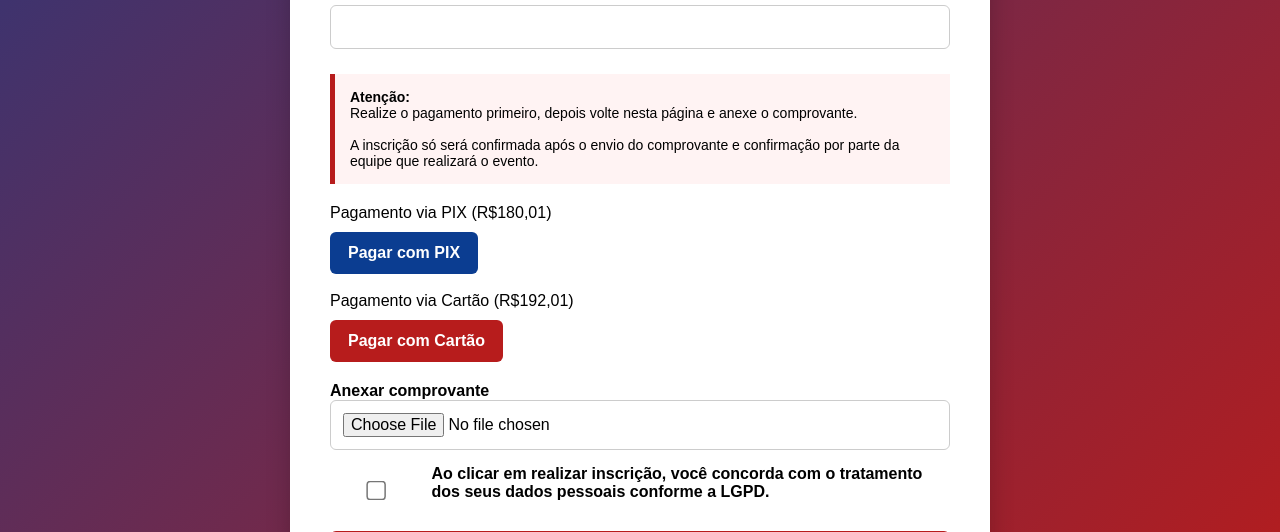
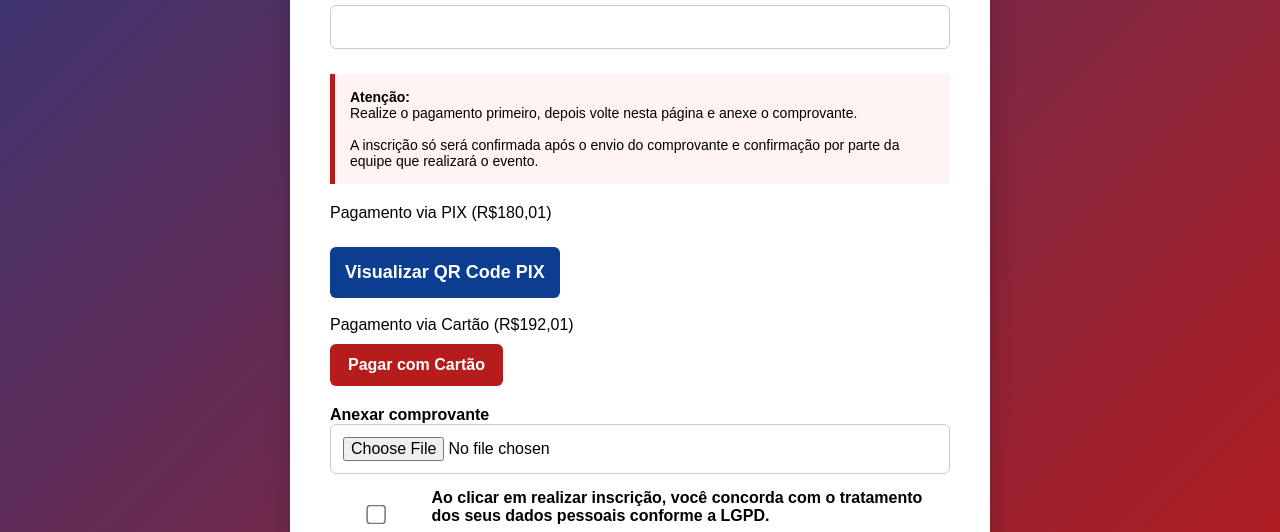
Before and after one commit to FilipeCabralCoutinho/heart_in_fire_event, a Flask app: page / in a window 1280 px wide. Shown: the part 825-1357 px from the top of the page. Run offline with Flask 3, Linux system fonts and the light colour scheme.

Commit message:
fix: Change in the PIX payment method and correction in the registration update form

```diff
--- a/static/js/form.js
+++ b/static/js/form.js
@@ -68,3 +68,22 @@ document.querySelector("form").addEventListener("submit", function(event){
     }
 
 })
+
+document.addEventListener('DOMContentLoaded', function() {
+    const btnShowPix = document.getElementById('btn-show-pix');
+    const btnHidePix = document.getElementById('btn-hide-pix');
+    const qrContainer = document.getElementById('qr-code-container');
+
+    if (btnShowPix) {
+        btnShowPix.addEventListener('click', function() {
+            qrContainer.style.display = 'block';
+            qrContainer.scrollIntoView({ behavior: 'smooth' });
+        });
+    }
+
+    if (btnHidePix) {
+        btnHidePix.addEventListener('click', function() {
+            qrContainer.style.display = 'none';
+        });
+    }
+});
--- a/templates/index.html
+++ b/templates/index.html
@@ -87,9 +87,16 @@
             <div class="payment">
 
                 <p>Pagamento via PIX (R$180,01)</p>
-                <a class="pix" href="/payment-pix" target="_blank">
-                Pagar com PIX
-                </a>
+                <button type="button" class="pix" id="btn-show-pix">
+                    Visualizar QR Code PIX
+                </button>
+
+                <div id="qr-code-container" style="display: none; margin-top: 20px; text-align: center;">
+                    <p>Escaneie o código abaixo:</p>
+                    <img src="{{ url_for('static', filename='qr_code.jpeg') }}" alt="QR Code PIX" style="width: 200px; height: 200px;">
+                    <p><strong>Chave PIX (E-mail):</strong> wesleyanaigreja211@gmail.com</p>
+                    <button type="button" id="btn-hide-pix" style="background: #666; font-size: 0.8em;">Fechar QR Code</button>
+                </div>
 
                 <br><br>
 
```
Also changed, not shown: templates/enrollment_edit.html (+8 -2 lines), static/qr_code.jpeg (added).
